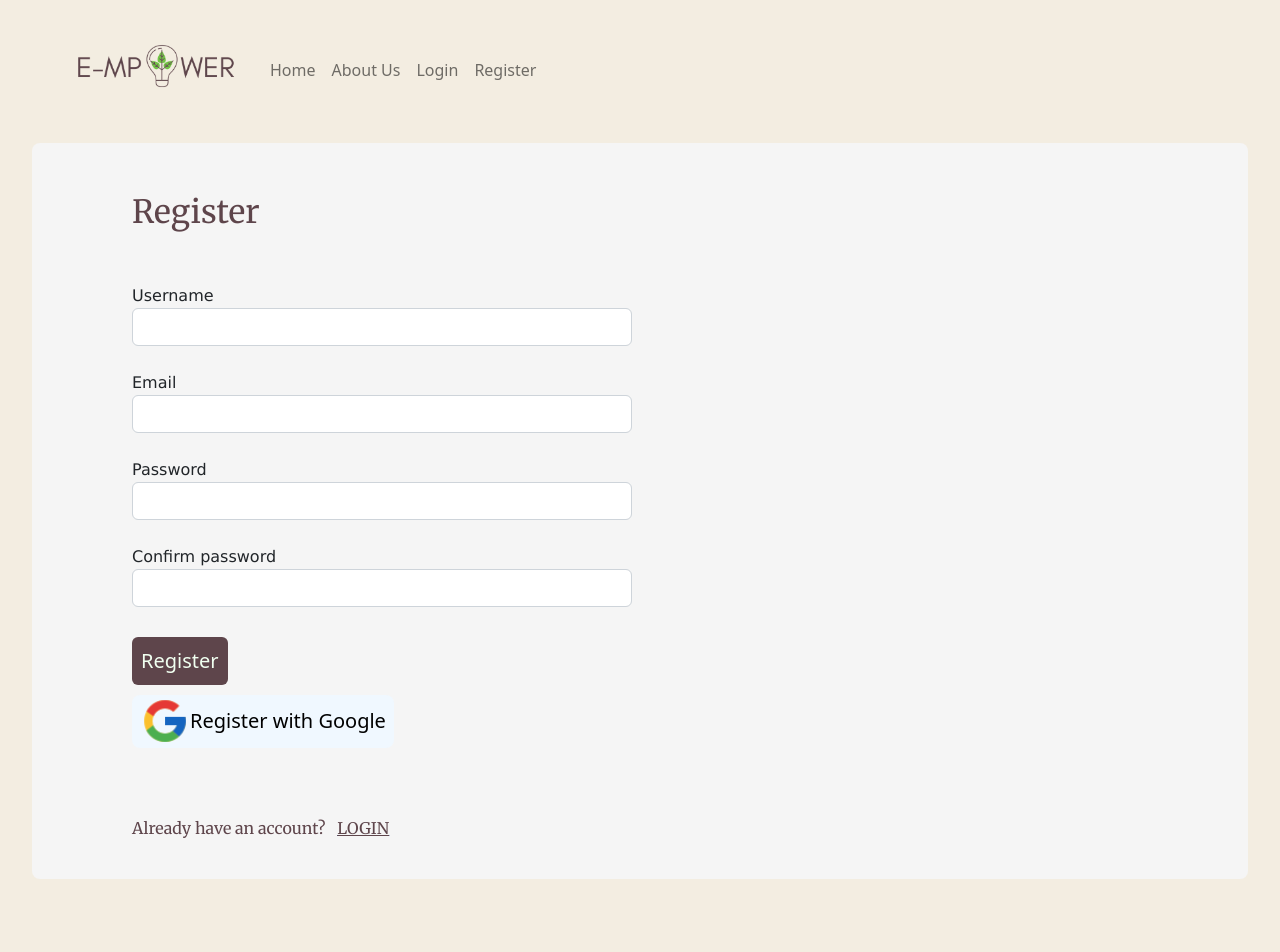
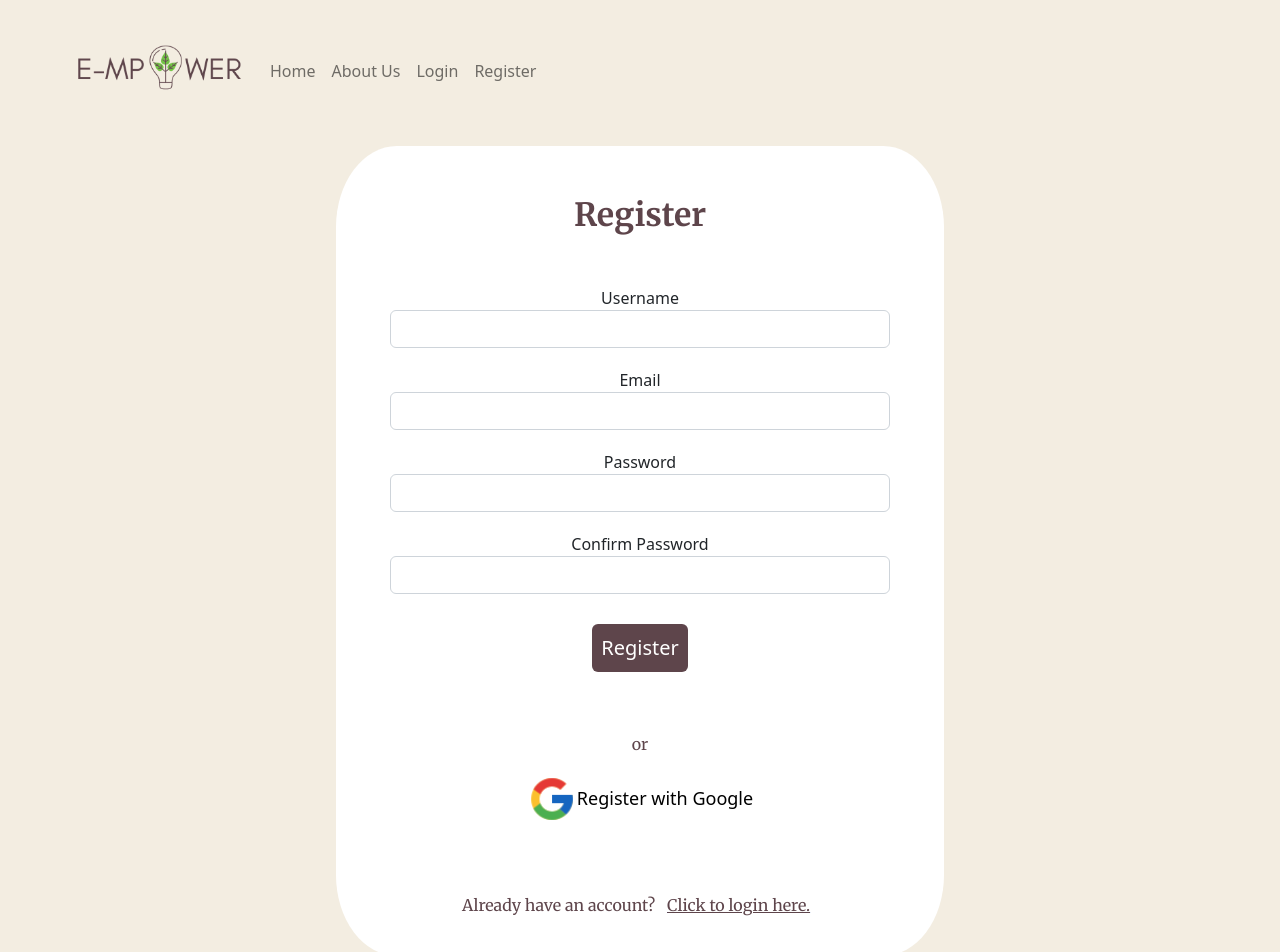
Before and after one commit to zhiyisoh/e-mpower, a Vue app in the folder FrontEnd/: page /register in a window 1280 px wide. Shown: the top 952 px of the page. Built offline with nearby package versions, Linux system fonts and the light colour scheme.

Commit message:
updated and refined frontend codes

```diff
--- a/FrontEnd/src/router/index.js
+++ b/FrontEnd/src/router/index.js
@@ -78,7 +78,7 @@ const router = createRouter({
 })
 
 router.beforeEach((to, from, next) => {
-  const publicPage = ['/','/login', '/register',  '/about']; //
+  const publicPage = ['/','/login', '/register',  '/about', '/forgotPassword', '/resetPassword']; //
   const authNeeded = !(publicPage.includes(to.path));
   const loggedIn = localStorage.getItem('user');
 
--- a/FrontEnd/src/views/About.vue
+++ b/FrontEnd/src/views/About.vue
@@ -34,7 +34,6 @@ import Footer from "../components/Footer.vue";
       <div class="row row-cols-1 row-cols-md-3 g-4 profile-cards">
         <div class="col">
           <div class="card h-100">
-            <img src="..." class="card-img-top" alt="...">
             <div class="card-body">
               <h5 class="card-title">Chloe Koh</h5>
             </div>
@@ -43,7 +42,6 @@ import Footer from "../components/Footer.vue";
 
         <div class="col">
           <div class="card h-100">
-            <img src="..." class="card-img-top" alt="...">
             <div class="card-body">
               <h5 class="card-title">Soh Zhi Yi</h5>
             </div>
@@ -52,7 +50,6 @@ import Footer from "../components/Footer.vue";
 
         <div class="col">
           <div class="card h-100">
-            <img src="..." class="card-img-top" alt="...">
             <div class="card-body">
               <h5 class="card-title">Jesleen</h5>
             </div>
@@ -61,7 +58,6 @@ import Footer from "../components/Footer.vue";
 
         <div class="col">
           <div class="card h-100">
-            <img src="..." class="card-img-top" alt="...">
             <div class="card-body">
               <h5 class="card-title">Kwek Zhi Yi</h5>
             </div>
@@ -70,7 +66,6 @@ import Footer from "../components/Footer.vue";
 
         <div class="col">
           <div class="card h-100">
-            <img src="..." class="card-img-top" alt="...">
             <div class="card-body">
               <h5 class="card-title">Jess Toh</h5>
             </div>
@@ -79,7 +74,6 @@ import Footer from "../components/Footer.vue";
 
         <div class="col">
           <div class="card h-100">
-            <img src="..." class="card-img-top" alt="...">
             <div class="card-body">
               <h5 class="card-title">Abiya Immaculate</h5>
             </div>
--- a/FrontEnd/src/views/Start.vue
+++ b/FrontEnd/src/views/Start.vue
@@ -21,7 +21,7 @@
 
       <div class="btn-sect">
         <RouterLink to="/login"><button type="button" class="btn btn-primary user-btn btn-lg">Login</button></RouterLink>
-        <RouterLink to="/register"><button type="button" class="btn btn-outline-dark register-btn btn-lg" href="Register.vue">Register</button></RouterLink>
+        <RouterLink to="/register"><button type="button" class="btn btn-outline-dark reg-btn btn-lg" href="Register.vue">Register</button></RouterLink>
       </div>
     </div>
     <img src="/src/assets/bin-logo.svg" alt="e-mpower logo" id="bin-logo" data-aos="flip-left" data-aos-easing="ease-out-cubic"
--- a/FrontEnd/src/views/user management/Login.vue
+++ b/FrontEnd/src/views/user management/Login.vue
@@ -4,41 +4,48 @@
 
 <template>
     <div class="login-view">
-      <Form @submit="handleLogin" :validation-schema="schema">
+      <Form @submit="Login" :validation-schema="schema">
 
         <h2 class="header">Login</h2><br>
         <div class="form-group">
             <label for="username">Username</label>
             <Field name="username" type="text" class="form-control" />
-            <ErrorMessage name="username" class="error-feedback" />
+            <ErrorMessage name="username" class="error-message" />
           </div>
           <div class="form-group">
             <label for="password">Password</label>
             <Field name="password" type="password" class="form-control" />
-            <ErrorMessage name="password" class="error-feedback" />
+            <ErrorMessage name="password" class="error-message" />
           </div>
+          <RouterLink to="/forgotPassword"><button class="forgot-password link ">Forgot Password?</button></RouterLink>
+
 
           <div class="form-group">
             <div v-if="message" class="alert alert-danger" role="alert">
               {{ message }}
             </div>
           </div>
+
       </Form>
       <br>
       <div>
-        <button class="btn" type="submit" :disabled="loading">
+        <button class="btn login-btn" :disabled="loading">
           <span v-show="loading" class="spinner-border spinner-border-sm"></span>
           Login
         </button>
 
         <br>
+
+        <p>or</p>
         <button type="button" class="google"><input id="google-icon" width="50" height="50" type="image" src="/src/assets/googleicon.png" />Login with Google</button>
       </div>
+
       <div class="to-register">
         <p>Don't have an account?
-        <RouterLink to="/register"><button type="button" class="link" href="Register.vue"><u>REGISTER</u></button></RouterLink>
+        <RouterLink to="/register"><button type="button" class="link" href="Register.vue"><u>Click here to register.</u></button></RouterLink>
       </p>
       </div>
+
     </div>
     <Footer/>
   </template>
@@ -78,13 +85,16 @@
       }
     },
     methods: {
-      handleLogin(user) {
+      Login(user) {
         this.loading = true;
 
+        // successful login
         this.$store.dispatch("auth/login", user).then(
           () => {
             this.$router.push("/home");
           },
+
+        //unsuccessful login
           (error) => {
             this.loading = false;
             this.message =
@@ -106,77 +116,73 @@
       color:#5E454B;
       padding-top:50px;
     }
-    .header{
-      padding-left: 100px;
+
+    .header {
+      font-weight: 700;
     }
-
 
     .to-register{
       padding-top:10px;
       padding-bottom:20px;
       font-family: 'Merriweather', sans-serif;
       color:#5E454B;
-      margin-left: 100px;
       display:inline-block;
     }
+
     .link{
       border-color: transparent;
       background-color: transparent;
       color:#5E454B;
       display:inline;
     }
+
     .login-view{
-      background-color: whitesmoke;
-      margin-top: 20px;
-      border-radius:8px;
+      background-color: white;
+      margin: 20px auto;
+      text-align: center;
+      border-radius: 10%;
+      width: 50%;
     }
 
     .form-group{
-      font-family: Verdana, Geneva, Tahoma, sans-serif;
-      margin-left: 100px;
-      margin-bottom:5px;
-      padding-top:20px;
+      margin: auto;
+      padding-top: 20px;
       width: 500px;
     }
 
-    img{
-      max-width: 100%;
-      padding-right:7px;
+    .forgot-password{
+      margin: 2px;
     }
 
-    .google{
-      background-color: aliceblue;
+    .login-btn {
+      background-color: #5E454B;
+      color: white;
+      margin: 10px 0;
+      font-size: 20px;
+      padding: 8px;
+    }
+
+    .error-message {
+      color: red;
+      margin: 2px;
+    }
+
+    .google {
+      background-color: rgb(255, 255, 255);
       color: black;
-      margin-left: 100px;
-      margin-bottom:5px;
+      margin-bottom: 5px;
       border-radius: 8px;
       text-align: center;
       align-items: center;
-      font-size: 20px;
-      height:53px;
-      display:inline-flex;
-      border-color:transparent;
+      font-size: 18px;
+      height: 53px;
+      display: inline-flex;
+      border-color: transparent;
     }
 
-    .profile-img-card {
-    width: 96px;
-    height: 96px;
-    margin: 0 auto 10px;
-    display: block;
-    -moz-border-radius: 50%;
-    -webkit-border-radius: 50%;
-    border-radius: 50%;
-  }
+    .google:hover {
+      border-color: grey;
+    }
 
-  .error-feedback {
-    color: red;
-  }
 
-  @media (min-width: 1024px) {
-    .about {
-      min-height: 100vh;
-      display: flex;
-      align-items: center;
-    }
-  }
   </style>
--- a/FrontEnd/src/views/user management/Register.vue
+++ b/FrontEnd/src/views/user management/Register.vue
@@ -4,56 +4,72 @@
 
 <template>
   <div class="register-view">
-      <Form @submit="handleLogin" :validation-schema="schema">
+    <Form class="registerForm" @submit="Registration" :validation-schema="schema">
 
       <h2 class="header">Register</h2><br>
+
+      <!-- USERNAME FIELD -->
       <div class="form-group">
         <label for="username">Username</label>
         <Field name="username" type="text" class="form-control" />
-            <ErrorMessage name="username" class="error-feedback" />
+        <ErrorMessage name="username" class="error-message" />
       </div>
+
+      <!-- EMAIL FIELD -->
       <div class="form-group">
         <label for="email">Email</label>
         <Field name="email" type="email" class="form-control" />
-          <ErrorMessage name="email" class="error-feedback" />
+        <ErrorMessage name="email" class="error-message" />
       </div>
+
+      <!-- PASSWORD FIELD -->
       <div class="form-group">
         <label for="password">Password</label>
         <Field name="password" type="password" class="form-control" />
-          <ErrorMessage name="password" class="error-feedback" />
+        <ErrorMessage name="password" class="error-message" />
       </div>
+
+      <!-- CONFIRM PASSWORD FIELD -->
       <div class="form-group">
-          <label for="password">Confirm password</label>
+        <label for="confirmpassword">Confirm Password</label>
         <Field name="confirm-password" type="password" class="form-control" />
-          <ErrorMessage name="confirm-password" class="error-feedback" />
+        <ErrorMessage name="confirm-password" class="error-message" />
       </div>
+
+      <!-- ANY ALERT -->
       <div class="form-group">
         <div v-if="message" class="alert alert-danger" role="alert">
           {{ message }}
         </div>
       </div>
+
     </Form>
 
     <div>
-        <button class="btn" type="submit" :disabled="loading">
-          <span
-             v-show="loading"
-             class="spinner-border spinner-border-sm"></span>
+      <button class="btn register-btn" :disabled="loading">
+        <span v-show="loading" class="spinner-border spinner-border-sm"></span>
         Register
       </button>
       <br>
-        <button type="button" class="google"><input id="google-icon" width="50" height="50" type="image" src="/src/assets/googleicon.png" />Register with Google</button>
+
+      <p>or</p>
+      <button type="button" class="google"><input id="google-icon" width="50" height="50" type="image"
+          src="/src/assets/googleicon.png" />Register with Google</button>
     </div>
+
     <div class="to-login">
       <p>Already have an account?
-        <RouterLink to="/login"><button type="button" class="link" href="Login.vue"><u>LOGIN</u></button></RouterLink>
+        <RouterLink to="/login"><button type="button" class="link" href="Login.vue"><u>Click to login here.</u></button>
+        </RouterLink>
       </p>
     </div>
   </div>
-    <Footer/>
+  <Footer />
 </template>
 
 <script>
+
+// Using vee validate and yup for form
 import { Form, Field, ErrorMessage } from "vee-validate";
 import * as yup from "yup";
 
@@ -65,22 +81,24 @@
     ErrorMessage,
   },
   data() {
+
+    // USING YUP TO LIMIT WHAT INPUT CAN BE TYPED
+
     const schema = yup.object().shape({
       username: yup
         .string()
-            .required("Username is required!")
-            .min(3, "Must be at least 3 characters!")
-            .max(20, "Must be maximum 20 characters!"),
+        .required("Username is a required field.")
+        .min(8, "Username must be at least 8 characters.")
+        .max(25, "Username must be at most 25 characters."),
       email: yup
         .string()
-            .required("Email is required!")
-            .email("Email is invalid!")
-            .max(50, "Must be maximum 50 characters!"),
+        .required("Email is a required field.")
+        .email("Email is invalid. Please key in with the correct format."),
       password: yup
         .string()
-            .required("Password is required!")
-            .min(6, "Must be at least 6 characters!")
-            .max(40, "Must be maximum 40 characters!"),
+        .required("Password is a required field.")
+        .min(8, "Password must be at least 8 characters.")
+        .max(30, "Password must be at most 30 characters."),
     });
 
     return {
@@ -90,6 +108,7 @@
       schema,
     };
   },
+
   computed: {
     loggedIn() {
       return this.$store.state.auth.status.loggedIn;
@@ -101,24 +120,23 @@
     }
   },
   methods: {
-        handleRegister(user) {
+    Registration(user) {
       this.message = "";
       this.successful = false;
       this.loading = true;
 
+      // successful registration
       this.$store.dispatch("auth/register", user).then(
         (data) => {
           this.message = data.message;
           this.successful = true;
           this.loading = false;
         },
+
+        // unsuccessful registration
         (error) => {
           this.message =
-                (error.response &&
-                  error.response.data &&
-                  error.response.data.message) ||
-                error.message ||
-                error.toString();
+            (error.response && error.response.data && error.response.data.message) || error.message || error.toString();
           this.successful = false;
           this.loading = false;
         }
@@ -129,76 +147,74 @@
 </script>
 
 <style>
-    h2,p{
+h2,
+p {
   font-family: 'Merriweather', sans-serif;
-      color:#5E454B;
-      padding-top:50px;
+  color: #5E454B;
+  padding-top: 50px;
 }
-    .header{
-      padding-left: 100px;
+
+.header {
+  font-weight: 700;
 }
-    .to-login{
-      padding-top:10px;
-      padding-bottom:20px;
+
+.to-login {
+  padding-top: 10px;
+  padding-bottom: 20px;
   font-family: 'Merriweather', sans-serif;
-      color:#5E454B;
-      margin-left: 100px;
-      display:inline-block;
+  color: #5E454B;
+  display: inline-block;
 }
-    .link{
+
+.link {
   border-color: transparent;
   background-color: transparent;
-      color:#5E454B;
-      display:inline;
-    }
-    .register-view{
-      background-color: whitesmoke;
-      margin-top: 20px;
-      border-radius:8px;
+  color: #5E454B;
+  display: inline;
 }
 
-    .form-group{
-      font-family: Verdana, Geneva, Tahoma, sans-serif;
-      margin-left: 100px;
-      margin-bottom:5px;
-      padding-top:20px;
+.register-view {
+  background-color: rgb(255, 255, 255);
+  margin: 20px auto;
+  text-align: center;
+  border-radius: 10%;
+  width: 50%;
+}
+
+.form-group {
+  margin: auto;
+  padding-top: 20px;
   width: 500px;
 }
 
-
-    img{
-      max-width: 100%;
-      padding-right:7px;
-    }
-
-    .btn{
-      background-color:  #5E454B;
-      color: honeydew;
-      margin-left: 100px;
-      margin-bottom:10px;
+.register-btn {
+  background-color: #5E454B;
+  color: white;
+  margin: 10px 0;
   font-size: 20px;
   padding: 8px;
 }
 
-    .google{
-      background-color: aliceblue;
+.error-message {
+  color: red;
+  margin: 2px;
+}
+
+.google {
+  background-color: rgb(255, 255, 255);
   color: black;
-      margin-left: 100px;
-      margin-bottom:5px;
+  margin-bottom: 5px;
   border-radius: 8px;
   text-align: center;
   align-items: center;
-      font-size: 20px;
-      height:53px;
-      display:inline-flex;
-      border-color:transparent;
+  font-size: 18px;
+  height: 53px;
+  display: inline-flex;
+  border-color: transparent;
 }
 
-  @media (min-width: 1024px) {
-    .about {
-      min-height: 100vh;
-      display: flex;
-      align-items: center;
+.google:hover {
+  border-color: grey;
 }
-  }
+
 </style>
```
Also changed, not shown: 1 other file (tests, documents, lock files or other folders). Lines whose indentation alone changed are shown as unchanged.
